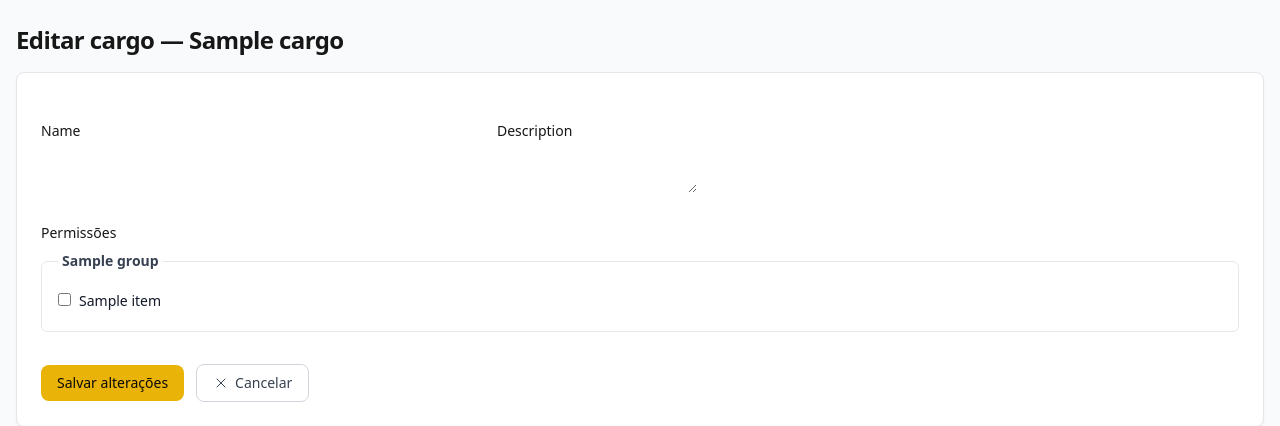
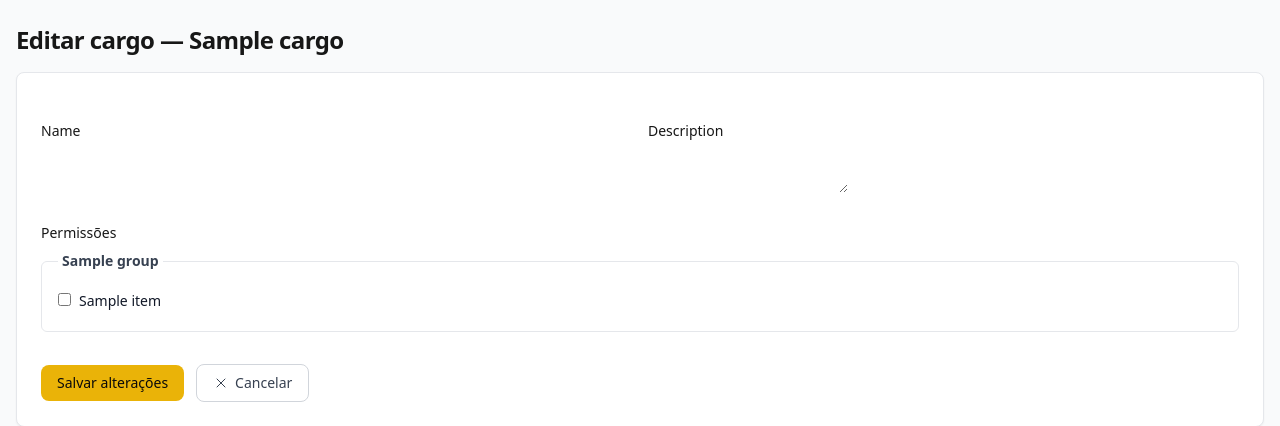
Before and after one commit to 1Hoooky/locus-equipamentos, a Django app: template templates/accounts/role_form.html in a window 1280 px wide. Shown: the part 52-478 px from the top of the page. Run offline with Django 5.2, Linux system fonts and the light colour scheme; the template is opened without the code that fills it: most values are stand-ins (such as "Sample title", 1, 10 or a date in 2020); form fields are guessed from the names that the template uses; parts of the project's set-up code (start-up, migrations or seed data) failed here and were passed over; some libraries are stand-ins or nearby versions.

Commit message:
changes roles area

```diff
--- a/templates/accounts/role_form.html
+++ b/templates/accounts/role_form.html
@@ -1,5 +1,6 @@
 {% extends "base.html" %}
 {% load icons %}
+{% load role_layout %}
 {% block title %}{% if is_new %}Novo cargo{% else %}Editar cargo{% endif %} — Locus{% endblock %}
 {% block content %}
 <h1 class="page-title mb-4">
@@ -21,6 +22,39 @@ alterar templates/base.html (que afetaria toda tela do sistema).
 {% endcomment %}
 <style>
   main.max-w-6xl { max-width: 1300px; }
+
+  {% comment %}
+  Ajuste visual de 10/09/2026 (só CSS/template — nada de backend):
+  "Descrição" é informação secundária e não deve chamar mais atenção
+  que Nome/Permissões. Mantém a MESMA classe .field-input (borda,
+  radius, tipografia, foco — templates/_design_tokens.html) e o
+  widget/validação do form intocados; só reduz a altura visível de 3
+  para ~2 linhas e troca o resize livre (both) por só vertical, em vez
+  de deixar o textarea crescer sem necessidade.
+  {% endcomment %}
+  #{{ form.description.id_for_label }} {
+    height: 3.75rem;
+    resize: vertical;
+  }
+
+  {% comment %}
+  Distribuição vertical do checklist de permissões (mesmo ajuste):
+  `grid-auto-flow: column` preenche a 1ª coluna inteira, na ordem
+  original do HTML, antes de passar para a 2ª — troca do
+  `grid-auto-flow: row` padrão do grid, que intercalava os itens entre
+  as colunas (1,3,5.../2,4,6... — o problema relatado). `--rows` é
+  calculado pelo filtro `ceil_half` (apps/accounts/templatetags/
+  role_layout.py) a partir da própria quantidade de itens do módulo,
+  sem número fixo. Só entra em vigor a partir de `md:` — no mobile a
+  regra nem existe, então a ordem natural 1,2,3,4,5... é preservada
+  sem precisar de nenhuma lógica condicional a mais.
+  {% endcomment %}
+  @media (min-width: 768px) {
+    .permission-columns {
+      grid-auto-flow: column;
+      grid-template-rows: repeat(var(--rows, 1), auto);
+    }
+  }
 </style>
 <form method="post" class="card-pad space-y-6">
   {% csrf_token %}
@@ -31,7 +65,14 @@ alterar templates/base.html (que afetaria toda tela do sistema).
     </div>
   {% endif %}
 
-  <div class="grid grid-cols-1 md:grid-cols-2 gap-4 max-w-4xl">
+  {% comment %}
+  Nome/Descrição lado a lado, ~50% cada, ocupando toda a largura do
+  formulário (antes presos a `max-w-4xl` — bem menor que os 1300px do
+  container acima, o que deixava o bloco "grudado" na metade esquerda
+  da página). Empilha em 1 coluna no mobile (`grid-cols-1` padrão,
+  `md:grid-cols-2` só a partir do breakpoint).
+  {% endcomment %}
+  <div class="grid grid-cols-1 md:grid-cols-2 gap-4">
     <div>
       <label class="field-label" for="{{ form.name.id_for_label }}">{{ form.name.label }}</label>
       {{ form.name }}
@@ -50,9 +91,17 @@ alterar templates/base.html (que afetaria toda tela do sistema).
     {% for error in form.permissions.errors %}<p class="field-error">{{ error }}</p>{% endfor %}
     <div class="space-y-4 mt-2">
       {% for group in permission_groups %}
+        {% with count=group.items|length %}
         <fieldset class="border border-gray-200 rounded-md p-4">
           <legend class="text-sm font-semibold text-gray-700 px-1">{{ group.module_label }}</legend>
-          <div class="grid grid-cols-1 md:grid-cols-2 gap-x-8 gap-y-1">
+          {% comment %}
+          2ª coluna (e o `grid-auto-flow: column` que distribui
+          verticalmente, ver <style> acima) só entra quando há mais de
+          1 item — com 1 item só, força 1 coluna em vez de deixar uma
+          2ª coluna vazia no desktop.
+          {% endcomment %}
+          <div class="grid grid-cols-1 gap-x-8 gap-y-1{% if count > 1 %} md:grid-cols-2 permission-columns{% endif %}"
+               {% if count > 1 %}style="--rows: {{ count|ceil_half }};"{% endif %}>
             {% for item in group.items %}
               <label class="flex items-start gap-2 text-sm py-1">
                 <input type="checkbox" name="permissions" value="{{ item.id }}" {% if item.checked %}checked{% endif %}
@@ -62,6 +111,7 @@ alterar templates/base.html (que afetaria toda tela do sistema).
             {% endfor %}
           </div>
         </fieldset>
+        {% endwith %}
       {% empty %}
         <p class="text-sm text-gray-500">Nenhuma permissão disponível no catálogo.</p>
       {% endfor %}
```
Also changed, not shown: apps/accounts/templatetags/role_layout.py (added, +46 -0 lines), apps/accounts/templatetags/__init__.py (added).
